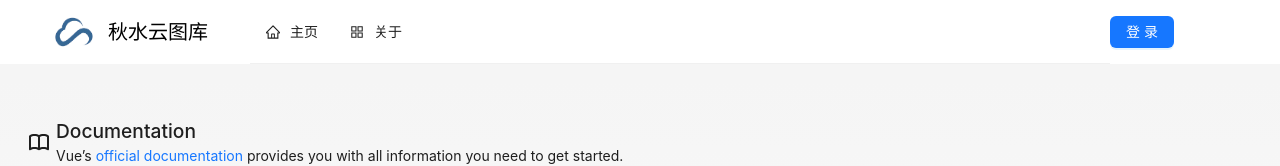
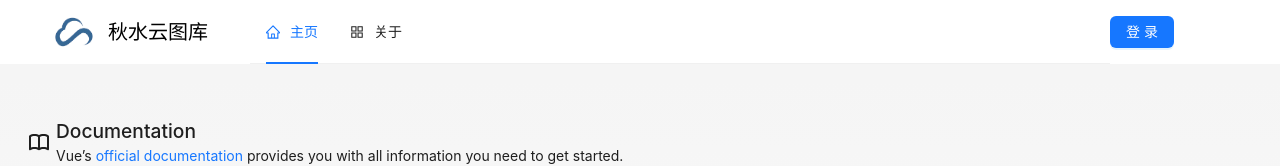
Before and after one commit to qiushui175/qiu-01-picture-frontend, a Vue app: page / in a window 1280 px wide. Shown: the top 166 px of the page. Built offline with nearby package versions, Linux system fonts and the light colour scheme.

Commit message:
优化导航栏显示，安装axios

```diff
--- a/package.json
+++ b/package.json
@@ -15,6 +15,7 @@
   "dependencies": {
     "@ant-design/icons-vue": "^7.0.1",
     "ant-design-vue": "^4.2.6",
+    "axios": "^1.10.0",
     "pinia": "^2.2.6",
     "vue": "^3.5.13",
     "vue-router": "^4.4.5"
--- a/src/components/GlobalHeader.vue
+++ b/src/components/GlobalHeader.vue
@@ -11,7 +11,11 @@
       </a-col>
 
       <a-col flex="auto"
-        ><a-menu v-model:selectedKeys="current" mode="horizontal" :items="items"
+        ><a-menu
+          v-model:selectedKeys="current"
+          mode="horizontal"
+          :items="items"
+          @click="doMenuClick"
       /></a-col>
 
       <a-col flex="120px">
@@ -27,7 +31,7 @@
 import { h, ref } from 'vue'
 import { HomeOutlined, AppstoreOutlined, SettingOutlined } from '@ant-design/icons-vue'
 import { type MenuProps } from 'ant-design-vue'
-const current = ref<string[]>(['mail'])
+import { useRouter } from 'vue-router'
 const items = ref<MenuProps['items']>([
   {
     key: '/',
@@ -36,12 +40,29 @@ const items = ref<MenuProps['items']>([
     title: '主页',
   },
   {
-    key: '/关于',
+    key: '/about',
     icon: () => h(AppstoreOutlined),
     label: '关于',
     title: '关于',
   },
 ])
+
+const router = useRouter()
+// 路由跳转事件
+const doMenuClick = ({ key }: { key: string }) => {
+  router.push({
+    path: key,
+  })
+}
+
+// 当前所在的页面
+const current = ref<string[]>([])
+router.afterEach((to, from, next) => {
+  // 高亮菜单
+  current.value = [to.path]
+})
+
+
 </script>
 
 <style scoped>
```
Also changed, not shown: 1 other file (tests, documents, lock files or other folders).
